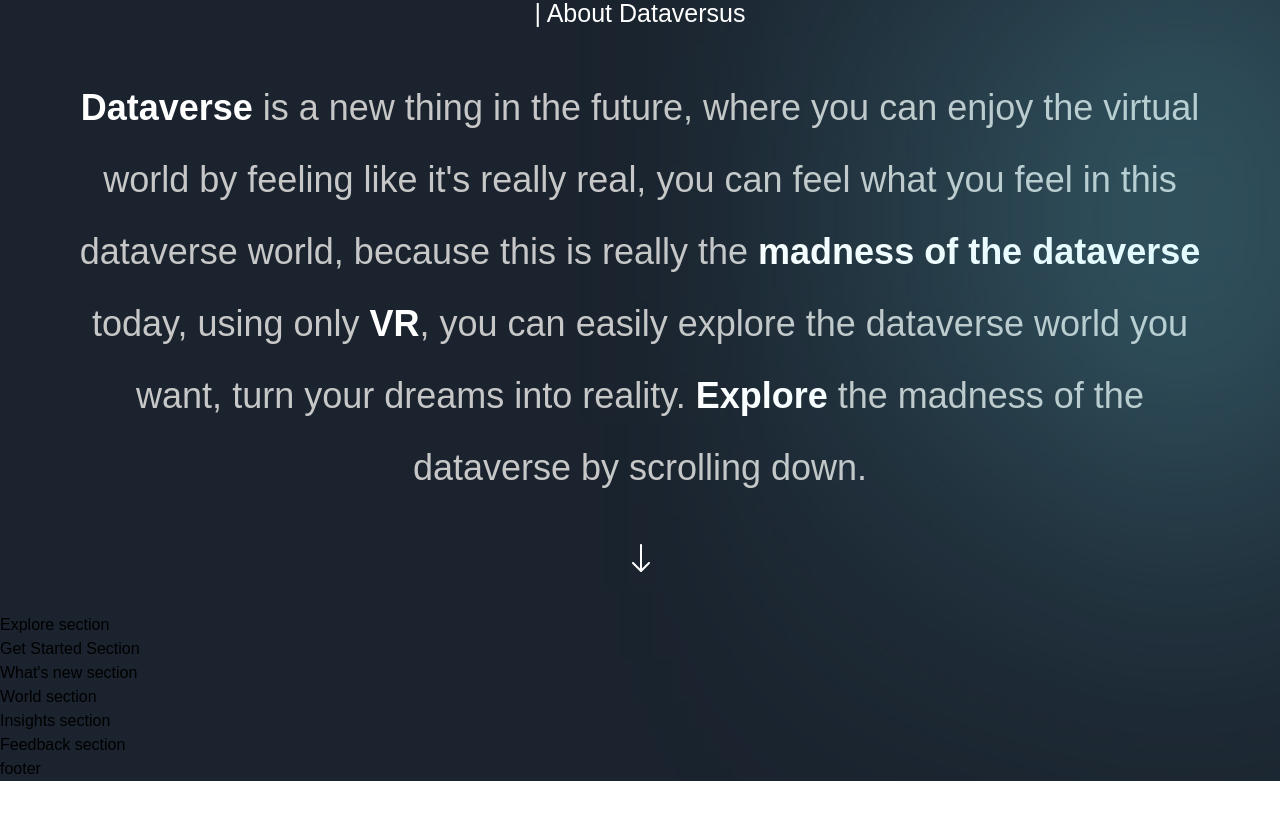
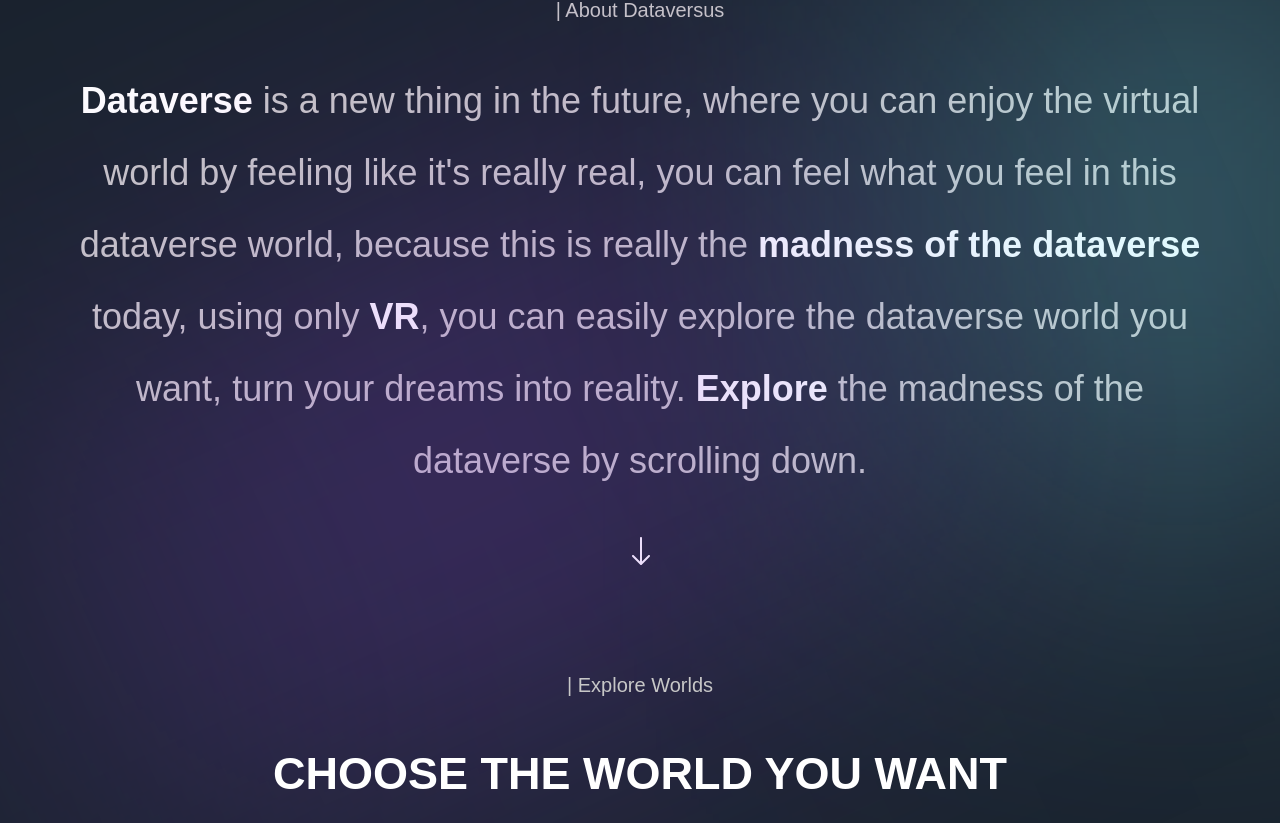
Before and after one commit to KofiIsaacBoateng/web-animations, a Next.js app in the folder 01-dataverse/: page / in a window 1280 px wide. Shown: the part 1072-1895 px from the top of the page. Before the commit the page ends 1853 px from the top, so only its background shows below. Built offline with nearby package versions, Linux system fonts and the light colour scheme; a web font is replaced by a local one.

Commit message:
feat: explore section almost complete. This is the current working point!

```diff
--- a/01-dataverse/app/page.js
+++ b/01-dataverse/app/page.js
@@ -5,8 +5,11 @@ const Page = () => (
   <div className="bg-primary-black overflow-hidden">
     <Navbar />
     <Hero />
-    <About />
-    <Explore />
+    <div className="relative">
+      <About />
+      <div className="gradient-03" />
+      <Explore />
+    </div>
     <GetStarted />
     <WhatsNew />
     <World />
--- a/01-dataverse/components/CustomTexts.jsx
+++ b/01-dataverse/components/CustomTexts.jsx
@@ -1,7 +1,7 @@
 'use client';
 
 import { motion } from 'framer-motion';
-import { textContainer, textVariant2 } from '../utils/motion';
+import { textContainer, textVariant2, fadeIn } from '../utils/motion';
 
 export const TypingText = ({ title, textStyles }) => (
   <motion.div
@@ -12,7 +12,7 @@ export const TypingText = ({ title, textStyles }) => (
       <motion.span
         variants={textVariant2}
         key={index}
-        className={`${textStyles} text-white font-normal sm:text-[25px] text-[18px]`}
+        className={`${textStyles} text-secondary-white sm:text-[20px] text-[15px]`}
       >
         {letter}
       </motion.span>
@@ -21,6 +21,11 @@ export const TypingText = ({ title, textStyles }) => (
 
 );
 
-export const TitleText = () => (
-  <h2>Title Text</h2>
+export const TitleText = ({ title, textStyles }) => (
+  <motion.h2
+    variants={fadeIn('up', 'tween', 0.2, 0.5)}
+    className={`${textStyles} text-white font-extrabold md:text-[45px] text-[25px] md:my-[40px] my-[25px] uppercase`}
+  >
+    {title}
+  </motion.h2>
 );
--- a/01-dataverse/components/ExploreCard.jsx
+++ b/01-dataverse/components/ExploreCard.jsx
@@ -1,9 +1,20 @@
 'use client';
 
-const ExploreCard = () => (
-  <div>
-    Explore Card
-  </div>
+import { motion } from 'framer-motion';
+import { slideIn } from '../utils/motion';
+
+const ExploreCard = ({ index, world, active, handleClick }) => (
+  <motion.div
+    variants={slideIn('left', 'spring', index * 0.5, 0.75)}
+    className={`relative ${active === world.id ? 'lg:flex-[3.5] flex-[10]' : 'lg:flex-[0.5] flex-[2]'} flex items-center justify-center transition-[flex] duration-[0.7s] ease-out-flex min-w-[170px] h-[600px] cursor-pointer`}
+    onClick={handleClick}
+  >
+    <img
+      src={world.imgUrl}
+      alt="explore world"
+      className="absolute w-full h-full object-cover rounded-[25px]"
+    />
+  </motion.div>
 );
 
 export default ExploreCard;
--- a/01-dataverse/sections/Explore.jsx
+++ b/01-dataverse/sections/Explore.jsx
@@ -1,9 +1,51 @@
 'use client';
 
-const Explore = () => (
-  <section>
-    Explore section
-  </section>
-);
+import { useState } from 'react';
+import { motion } from 'framer-motion';
+import styles from '../styles';
+import { staggerContainer } from '../utils/motion';
 
+// Components
+import { TypingText, TitleText, ExploreCard } from '../components';
+import { exploreWorlds } from '../constants';
+
+const Explore = () => {
+  const [active, setActive] = useState('world-2');
+  return (
+    <section className={`${styles.paddings} relative`}>
+      <motion.div
+        variants={staggerContainer}
+        initial="hidden"
+        whileInView="show"
+        viewport={{ once: false, amount: 0.25 }}
+        className={`relative ${styles.innerWidth} mx-auto flex flex-col`}
+      >
+        <TypingText title="| Explore Worlds" textStyles="text-center" />
+        <TitleText title={<>Choose the world you want <br className="md:block hidden" /> to explore</>} textStyles="text-center" />
+        <motion.div
+          variants={{
+            hidden: {},
+            show: (i = 1) => ({
+              transition: {
+                staggerChildren: 0.2,
+                staggerDelay: i * 0.05,
+              },
+            }),
+          }}
+          className="relative mt-[50px]  flex md:flex-row flex-col min-h-[70vh] gap-5"
+        >
+          {exploreWorlds.map((world, index) => (
+            <ExploreCard
+              key={index}
+              world={world}
+              index={index}
+              active={active}
+              handleClick={() => setActive(world.id)}
+            />
+          ))}
+        </motion.div>
+      </motion.div>
+    </section>
+  );
+};
 export default Explore;
--- a/01-dataverse/utils/motion.js
+++ b/01-dataverse/utils/motion.js
@@ -70,7 +70,7 @@ export const textContainer = {
   },
   show: (i = 1) => ({
     opacity: 1,
-    transition: { staggerChildren: 0.2, delayChildren: i * 0.05 },
+    transition: { staggerChildren: 0.08, delayChildren: i * 0.05 },
   }),
 };
 
```
